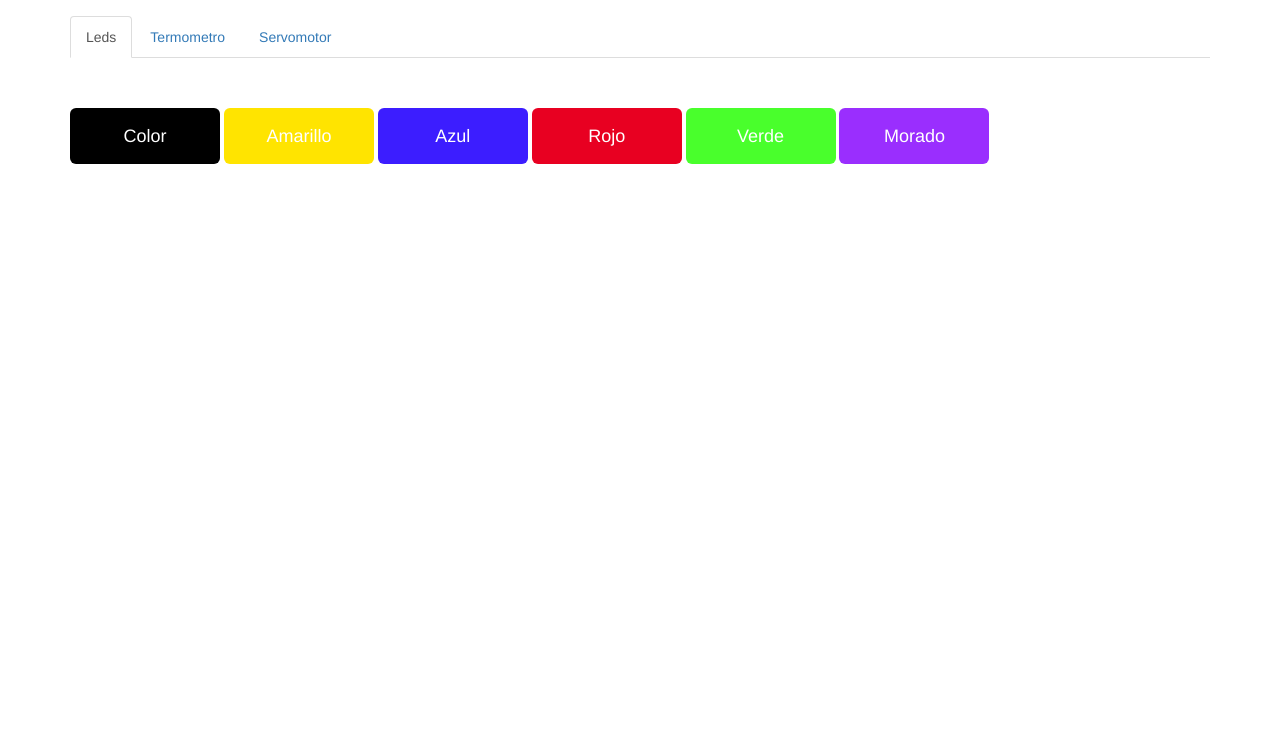
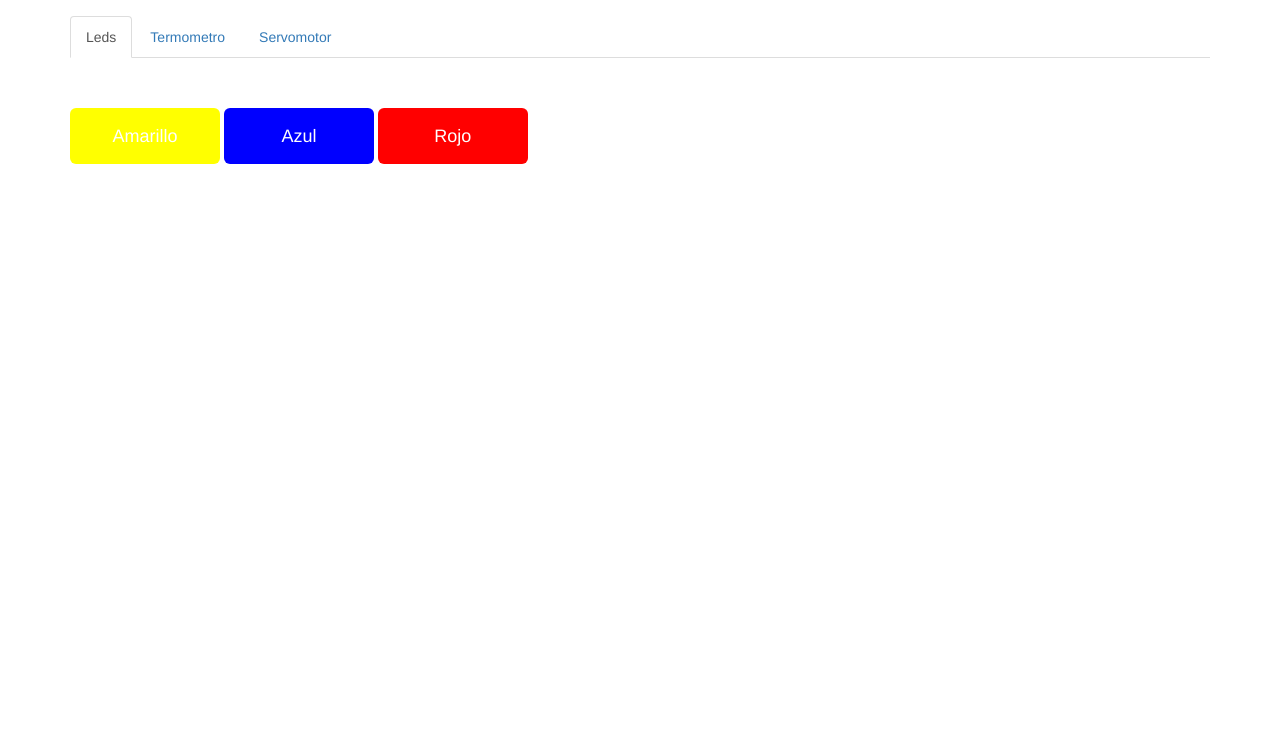
Before and after one commit to ambrurs/proyectoArduino, a website: page serverWeb/public/index.html in a window 1280 px wide. Shown: the part 54-800 px from the top of the page. Drawn offline with nearby package versions, Linux system fonts and the light colour scheme; no server answers.

Commit message:
Se dejan solo los botones con colores y verde

```diff
--- a/serverWeb/public/css/style.css
+++ b/serverWeb/public/css/style.css
@@ -10,15 +10,15 @@
   }
 
   .btn-amarillo{
-    background-color: rgb(255, 228, 0);
+    background-color: #FFFF00;
   }
 
   .btn-azul{
-    background-color: rgb(60, 29, 255);
+    background-color: #0000FF;
   }
 
   .btn-rojo{
-    background-color: rgb(232, 0, 33);
+    background-color: #FF0000;
   }
 
   .btn-verde{
--- a/serverWeb/public/index.html
+++ b/serverWeb/public/index.html
@@ -27,12 +27,12 @@
     <div class="tab-content">
       <div id="leds" class="tab-pane fade in active">
         <div class="row leds">
-            <button ng-click="colorModal();" id="b_color" type="button" class="btn btn-lg btn-negro">Color </button>
+            <!--<button ng-click="colorModal();" id="b_color" type="button" class="btn btn-lg btn-negro">Color </button>-->
             <button ng-click="encenderAmarillo();" id="b_amrillo" type="button" class="btn btn-lg btn-amarillo">Amarillo</button>
             <button ng-click="encenderAzul();" id="b_azul" type="button" class="btn btn-lg btn-azul">Azul</button>
             <button ng-click="encenderRojo();" id="b_rojo" type="button" class="btn btn-lg btn-rojo">Rojo</button>
-            <button ng-click="encenderVerde();" id="b_verde" type="button" class="btn btn-lg btn-verde">Verde</button>
-            <button ng-click="encenderMorado();" id="b_morado" type="button" class="btn btn-lg btn-morado">Morado</button>
+            <!--<button ng-click="encenderVerde();" id="b_verde" type="button" class="btn btn-lg btn-verde">Verde</button>
+            <button ng-click="encenderMorado();" id="b_morado" type="button" class="btn btn-lg btn-morado">Morado</button> -->
 
           <br><br>
           <input id="color" style="display: none;" type=color pattern="#[a-f0-9]{6}" title="hexadecimal color" placeholder="#000000" ng-model="colorP" ng-change="colorSend();" >
```
